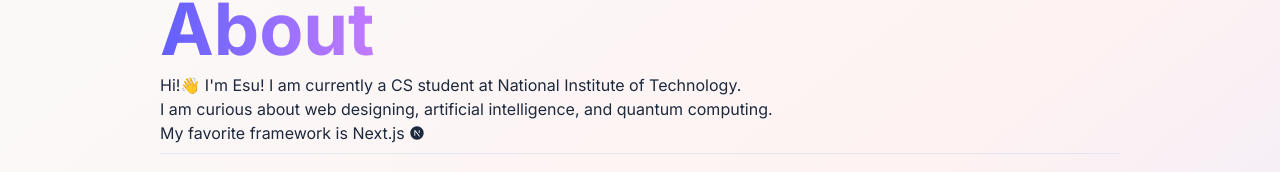
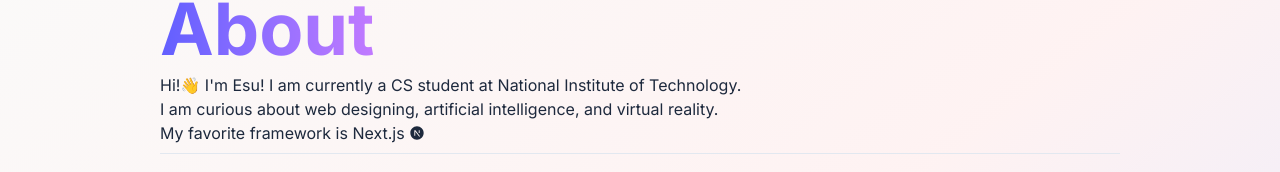
Before and after one commit to Sym521/gemi21.com, a Next.js app: page /About in a window 1280 px wide. Shown: the part 107-279 px from the top of the page. Built offline with nearby package versions, Linux system fonts and the light colour scheme.

Commit message:
chore: fixed my interest

```diff
--- a/app/About/page.tsx
+++ b/app/About/page.tsx
@@ -33,7 +33,7 @@ export default function About() {
 
 						<p>
 							I am curious about web designing, artificial intelligence, and
-							quantum computing.
+							virtual reality.
 						</p>
 
 						<p className="flex gap-1 items-center">
```
